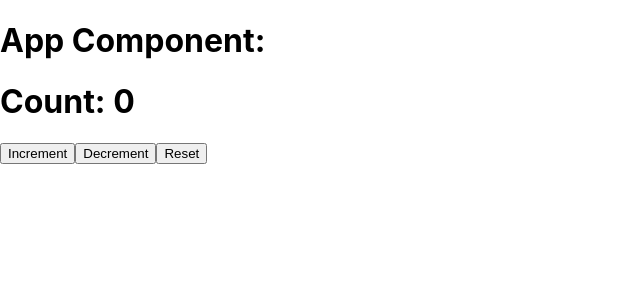
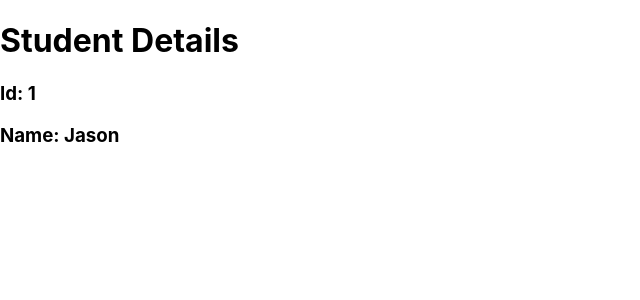
Before and after one commit to abshir24/skillspire-fsjan2025, a React (Create React App) app in the folder React/demo/: page /item/1 in a window 1280 px wide. Shown: the top 300 px of the page, without its empty margins (0-640 px from the left). Built offline with nearby package versions, Linux system fonts and the light colour scheme.

Commit message:
added assigments 14 and 16

```diff
--- a/React/demo/package.json
+++ b/React/demo/package.json
@@ -9,6 +9,7 @@
     "@testing-library/user-event": "^13.2.1",
     "react": "^19.0.0",
     "react-dom": "^19.0.0",
+    "react-router-dom": "^7.5.0",
     "react-scripts": "5.0.1",
     "web-vitals": "^2.1.0"
   },
--- a/React/demo/src/App.js
+++ b/React/demo/src/App.js
@@ -1,19 +1,27 @@
 import logo from './logo.svg';
 import './App.css';
 import Counter from './components/Counter'
+import { BrowserRouter as Router, Route, Routes, useParams} from 'react-router-dom';
 // import ElementRenderer from './components/ElementRenderer';
 // import ParentComponent from './components/ParentComponent';
 // import ButtonClick from './components/ButtonClick';
-// import Students from './components/Students';
+import Students from './components/Students';
+import Student from './components/Student';
 // import ListRenderer from './components/ListRenderer';
 //import A11 from "./components/A11"
 
+// import Food from './components/Food';
+// import Vacation from './components/Vacation';
+
+
 function App(){
   return (
-    <div>
-        <h1>App Component:</h1>
-        <Counter />
-    </div>
+    <Router>
+        <Routes>
+            <Route path='/' element={<Students />} />
+            <Route path='/item/:id' element={ <Student />}/>
+        </Routes>
+    </Router>
   );
 }
 
--- /dev/null
+++ b/React/demo/src/components/Food.js
@@ -0,0 +1,10 @@
+function Food(){
+    return(
+        <div>
+            <h1>Sukuma</h1>
+            <img src="https://encrypted-tbn0.gstatic.com/images?q=tbn:ANd9GcTigxiud_0EeTjoUtBmj2WCF7mJuX2fcN9sgw&s" alt="Test"/>
+        </div>
+    );
+}
+
+export default Food;
--- /dev/null
+++ b/React/demo/src/components/Student.js
@@ -0,0 +1,42 @@
+import {useParams} from 'react-router-dom';
+
+function Student(){
+    const { id } = useParams();
+
+    const students = [
+        {
+            id: 1,
+            name: "Jason",
+        },
+        {
+            id: 2,
+            name: "Hussain",
+        },
+        {
+            id: 3,
+            name: "Vasyl",
+        },
+        {
+            id: 4,
+            name: "Mikel",
+        },
+        {
+            id: 5,
+            name: "Ja'Corey",
+        }
+    ];
+
+    const student = students.find(student => student.id === parseInt(id));
+
+    return (
+        <div>
+            <h1>Student Details</h1>
+            <div>
+                    <h3>Id: {student.id}</h3>
+                    <h3>Name: {student.name}</h3>
+            </div>
+        </div>
+    )
+}
+
+export default Student;
--- /dev/null
+++ b/React/demo/src/components/Vacation.js
@@ -0,0 +1,10 @@
+function Vacation(){
+    return(
+        <div>
+            <h1>Tulum</h1>
+            <img src="https://encrypted-tbn0.gstatic.com/images?q=tbn:ANd9GcTigxiud_0EeTjoUtBmj2WCF7mJuX2fcN9sgw&s" alt="Test"/>
+        </div>
+    );
+}
+
+export default Vacation;
```
Also changed, not shown: 1 other file (tests, documents, lock files or other folders).
